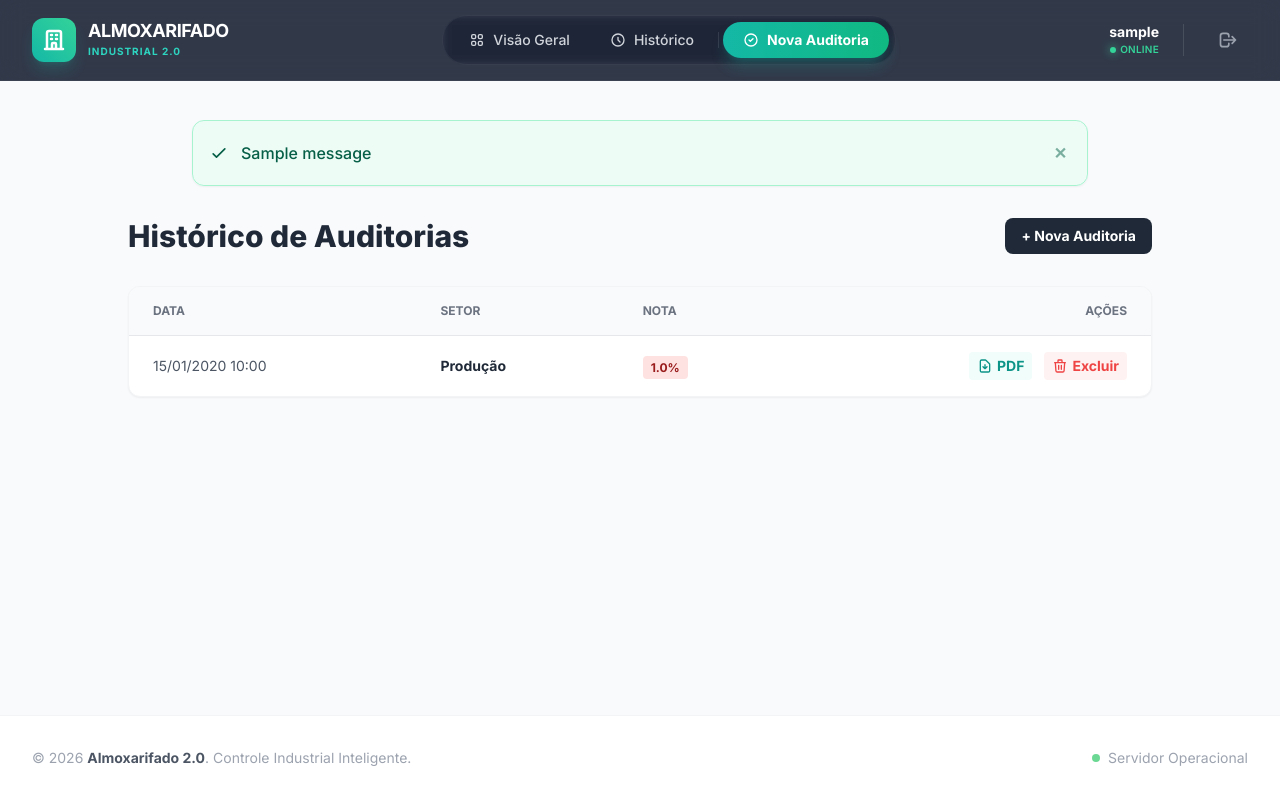
After one commit to pabloaugussto/controle-industrial-django, a Django app: page /5s/historico/ in a window 1280 px wide. The commit adds this page. Run offline with Django 5.2, Linux system fonts and the light colour scheme; a user stored in the database is signed in; tables that the repository leaves empty hold one stand-in row (values such as "Sample post"); one stand-in notice (Sample message) is shown; some libraries are stand-ins or nearby versions.

Commit message:
Feat: Adiciona histórico, geração de PDF e exclusão de auditorias

```diff
--- a/qualidade/urls.py
+++ b/qualidade/urls.py
@@ -6,5 +6,8 @@ app_name = 'qualidade'
 urlpatterns = [
     # Mantemos apenas a rota de criar auditoria
     path('auditoria/nova/', views.nova_auditoria, name='nova_auditoria'),
+    path('historico/', views.historico_auditorias, name='historico'),
+    path('pdf/<int:pk>/', views.gerar_pdf, name='gerar_pdf'),
+    path('excluir/<int:pk>/', views.deletar_auditoria, name='deletar_auditoria'),
 
 ]
--- a/qualidade/views.py
+++ b/qualidade/views.py
@@ -1,3 +1,9 @@
+from django.http import HttpResponse
+from django.template.loader import get_template
+from xhtml2pdf import pisa
+from django.contrib.staticfiles import finders
+import os
+from django.conf import settings
 from django.shortcuts import render, redirect, get_object_or_404
 from django.contrib.auth.decorators import login_required
 from django.contrib import messages
@@ -51,7 +57,7 @@ def nova_auditoria(request):
                 # 3. Calcula a nota final e exibe mensagem
                 nota = auditoria.calcular_nota()
                 messages.success(request, f"Auditoria finalizada! Nota do setor: {nota:.1f}%")
-                return redirect('qualidade:relatorios') # Ajustei para ir para relatórios, mas pode manter dashboard se preferir
+                return redirect('core:index') # Ajustei para ir para relatórios, mas pode manter dashboard se preferir
 
             except Exception as e:
                 messages.error(request, f"Erro ao salvar: {e}")
@@ -63,3 +69,44 @@ def nova_auditoria(request):
         'questoes': questoes
     }
     return render(request, 'qualidade/nova_auditoria.html', context)
+
+@login_required
+def historico_auditorias(request):
+    # Lista as auditorias da mais recente para a mais antiga
+    auditorias = Auditoria.objects.filter(usuario=request.user).order_by('-data')
+    return render(request, 'qualidade/historico.html', {'auditorias': auditorias})
+
+@login_required
+def gerar_pdf(request, pk):
+    # Busca a auditoria pelo ID (pk)
+    auditoria = Auditoria.objects.get(id=pk)
+
+    # Prepara o contexto (dados que vão pro PDF)
+    context = {'auditoria': auditoria}
+
+    # Carrega o template HTML do PDF
+    template_path = 'qualidade/pdf_template.html'
+    template = get_template(template_path)
+    html = template.render(context)
+
+    # Cria a resposta do Django como PDF
+    response = HttpResponse(content_type='application/pdf')
+    # Se quiser que baixe direto, mude 'inline' para 'attachment'
+    response['Content-Disposition'] = f'inline; filename="Auditoria_{auditoria.id}.pdf"'
+
+    # Gera o PDF
+    pisa_status = pisa.CreatePDF(html, dest=response)
+
+    if pisa_status.err:
+        return HttpResponse('Tivemos erros ao gerar o PDF <pre>' + html + '</pre>')
+    return response
+
+@login_required
+def deletar_auditoria(request, pk):
+    # Busca a auditoria apenas se ela pertencer ao usuário logado (segurança)
+    auditoria = get_object_or_404(Auditoria, pk=pk, usuario=request.user)
+
+    auditoria.delete()
+    messages.success(request, "Auditoria excluída com sucesso!")
+
+    return redirect('qualidade:historico')
--- a/templates/base.html
+++ b/templates/base.html
@@ -2,13 +2,16 @@
 <!DOCTYPE html>
 <html lang="pt-br">
   <head>
-    <meta charset="UTF-8">
-    <meta name="viewport" content="width=device-width, initial-scale=1.0">
+    <meta charset="UTF-8" />
+    <meta name="viewport" content="width=device-width, initial-scale=1.0" />
     <title>Almoxarifado 2.0</title>
 
-    <link rel="preconnect" href="https://fonts.googleapis.com">
-    <link rel="preconnect" href="https://fonts.gstatic.com" crossorigin>
-    <link href="https://fonts.googleapis.com/css2?family=Inter:wght@300;400;500;600;700;800&display=swap" rel="stylesheet">
+    <link rel="preconnect" href="https://fonts.googleapis.com" />
+    <link rel="preconnect" href="https://fonts.gstatic.com" crossorigin />
+    <link
+      href="https://fonts.googleapis.com/css2?family=Inter:wght@300;400;500;600;700;800&display=swap"
+      rel="stylesheet"
+    />
 
     <script src="https://cdn.tailwindcss.com"></script>
 
@@ -17,19 +20,19 @@
         theme: {
           extend: {
             fontFamily: {
-                        sans: ['Inter', 'sans-serif'],
+              sans: ["Inter", "sans-serif"],
             },
             colors: {
               industrial: {
-                            900: '#134e4a',
-                            800: '#115e59',
-                            600: '#0d9488',
-                            400: '#2dd4bf',
-                        }
-                    }
-                }
-            }
-        }
+                900: "#134e4a",
+                800: "#115e59",
+                600: "#0d9488",
+                400: "#2dd4bf",
+              },
+            },
+          },
+        },
+      };
     </script>
 
     <style>
@@ -39,51 +42,140 @@
         border-bottom: 1px solid rgba(255, 255, 255, 0.05);
       }
       @keyframes fadeIn {
-            from { opacity: 0; transform: translateY(-10px); }
-            to { opacity: 1; transform: translateY(0); }
+        from {
+          opacity: 0;
+          transform: translateY(-10px);
         }
-        .animate-enter { animation: fadeIn 0.4s ease-out; }
+        to {
+          opacity: 1;
+          transform: translateY(0);
+        }
+      }
+      .animate-enter {
+        animation: fadeIn 0.4s ease-out;
+      }
     </style>
   </head>
-<body class="bg-gray-50 min-h-screen flex flex-col font-sans text-slate-800 antialiased selection:bg-teal-500 selection:text-white">
-
+  <body
+    class="bg-gray-50 min-h-screen flex flex-col font-sans text-slate-800 antialiased selection:bg-teal-500 selection:text-white"
+  >
     <nav class="glass-nav fixed w-full z-50 transition-all duration-300">
       <div class="max-w-7xl mx-auto px-4 sm:px-6 lg:px-8">
         <div class="flex items-center justify-between h-20">
-
-                <a href="{% url 'core:index' %}" class="flex items-center gap-3 group">
-                    <div class="p-2.5 bg-gradient-to-tr from-teal-500 to-emerald-400 rounded-xl shadow-lg shadow-teal-500/20 group-hover:shadow-teal-500/40 transition-all duration-300 transform group-hover:scale-105">
-                        <svg class="w-6 h-6 text-white" fill="none" stroke="currentColor" viewBox="0 0 24 24"><path stroke-linecap="round" stroke-linejoin="round" stroke-width="2.5" d="M19 21V5a2 2 0 00-2-2H7a2 2 0 00-2 2v16m14 0h2m-2 0h-5m-9 0H3m2 0h5M9 7h1m-1 4h1m4-4h1m-1 4h1m-5 10v-5a1 1 0 011-1h2a1 1 0 011 1v5m-4 0h4"/></svg>
+          <a
+            href="{% url 'core:index' %}"
+            class="flex items-center gap-3 group"
+          >
+            <div
+              class="p-2.5 bg-gradient-to-tr from-teal-500 to-emerald-400 rounded-xl shadow-lg shadow-teal-500/20 group-hover:shadow-teal-500/40 transition-all duration-300 transform group-hover:scale-105"
+            >
+              <svg
+                class="w-6 h-6 text-white"
+                fill="none"
+                stroke="currentColor"
+                viewBox="0 0 24 24"
+              >
+                <path
+                  stroke-linecap="round"
+                  stroke-linejoin="round"
+                  stroke-width="2.5"
+                  d="M19 21V5a2 2 0 00-2-2H7a2 2 0 00-2 2v16m14 0h2m-2 0h-5m-9 0H3m2 0h5M9 7h1m-1 4h1m4-4h1m-1 4h1m-5 10v-5a1 1 0 011-1h2a1 1 0 011 1v5m-4 0h4"
+                />
+              </svg>
             </div>
             <div class="flex flex-col">
-                        <span class="text-white font-bold text-lg tracking-tight leading-none">ALMOXARIFADO</span>
-                        <span class="text-teal-400 text-[10px] font-bold tracking-widest uppercase mt-1">Industrial 2.0</span>
+              <span
+                class="text-white font-bold text-lg tracking-tight leading-none"
+                >ALMOXARIFADO</span
+              >
+              <span
+                class="text-teal-400 text-[10px] font-bold tracking-widest uppercase mt-1"
+                >Industrial 2.0</span
+              >
             </div>
           </a>
 
-                <div class="hidden md:flex items-center bg-white/5 rounded-full px-1.5 py-1.5 border border-white/5 backdrop-blur-sm">
+          <div
+            class="hidden md:flex items-center bg-white/5 rounded-full px-1.5 py-1.5 border border-white/5 backdrop-blur-sm"
+          >
+            <a
+              href="{% url 'core:index' %}"
+              class="flex items-center gap-2 px-5 py-2 rounded-full text-sm font-medium text-gray-300 hover:text-white hover:bg-white/10 transition-all duration-200"
+            >
+              <svg
+                class="w-4 h-4"
+                fill="none"
+                stroke="currentColor"
+                viewBox="0 0 24 24"
+              >
+                <path
+                  stroke-linecap="round"
+                  stroke-linejoin="round"
+                  stroke-width="2"
+                  d="M4 6a2 2 0 012-2h2a2 2 0 012 2v2a2 2 0 01-2 2H6a2 2 0 01-2-2V6zM14 6a2 2 0 012-2h2a2 2 0 012 2v2a2 2 0 01-2 2h-2a2 2 0 01-2-2V6zM4 16a2 2 0 012-2h2a2 2 0 012 2v2a2 2 0 01-2 2H6a2 2 0 01-2-2v-2zM14 16a2 2 0 012-2h2a2 2 0 012 2v2a2 2 0 01-2 2h-2a2 2 0 01-2-2v-2z"
+                />
+              </svg>
+              Visão Geral
+            </a>
 
-                    <a href="{% url 'core:index' %}" class="flex items-center gap-2 px-5 py-2 rounded-full text-sm font-medium text-gray-300 hover:text-white hover:bg-white/10 transition-all duration-200">
-                        <svg class="w-4 h-4" fill="none" stroke="currentColor" viewBox="0 0 24 24"><path stroke-linecap="round" stroke-linejoin="round" stroke-width="2" d="M4 6a2 2 0 012-2h2a2 2 0 012 2v2a2 2 0 01-2 2H6a2 2 0 01-2-2V6zM14 6a2 2 0 012-2h2a2 2 0 012 2v2a2 2 0 01-2 2h-2a2 2 0 01-2-2V6zM4 16a2 2 0 012-2h2a2 2 0 012 2v2a2 2 0 01-2 2H6a2 2 0 01-2-2v-2zM14 16a2 2 0 012-2h2a2 2 0 012 2v2a2 2 0 01-2 2h-2a2 2 0 01-2-2v-2z"/></svg>
-                        Visão Geral
+            <a
+              href="{% url 'qualidade:historico' %}"
+              class="flex items-center gap-2 px-5 py-2 rounded-full text-sm font-medium text-gray-300 hover:text-white hover:bg-white/10 transition-all duration-200"
+            >
+              <svg
+                class="w-4 h-4"
+                fill="none"
+                stroke="currentColor"
+                viewBox="0 0 24 24"
+              >
+                <path
+                  stroke-linecap="round"
+                  stroke-linejoin="round"
+                  stroke-width="2"
+                  d="M12 8v4l3 3m6-3a9 9 0 11-18 0 9 9 0 0118 0z"
+                />
+              </svg>
+              Histórico
             </a>
 
             <div class="w-px h-4 bg-white/10 mx-1"></div>
 
-                    <a href="{% url 'qualidade:nova_auditoria' %}" class="flex items-center gap-2 px-5 py-2 rounded-full text-sm font-bold text-white bg-gradient-to-r from-teal-500 to-emerald-500 shadow-lg shadow-teal-500/25 hover:shadow-teal-500/40 hover:scale-105 transition-all duration-300">
-                        <svg class="w-4 h-4" fill="none" stroke="currentColor" viewBox="0 0 24 24"><path stroke-linecap="round" stroke-linejoin="round" stroke-width="2" d="M9 12l2 2 4-4m6 2a9 9 0 11-18 0 9 9 0 0118 0z"/></svg>
+            <a
+              href="{% url 'qualidade:nova_auditoria' %}"
+              class="flex items-center gap-2 px-5 py-2 rounded-full text-sm font-bold text-white bg-gradient-to-r from-teal-500 to-emerald-500 shadow-lg shadow-teal-500/25 hover:shadow-teal-500/40 hover:scale-105 transition-all duration-300"
+            >
+              <svg
+                class="w-4 h-4"
+                fill="none"
+                stroke="currentColor"
+                viewBox="0 0 24 24"
+              >
+                <path
+                  stroke-linecap="round"
+                  stroke-linejoin="round"
+                  stroke-width="2"
+                  d="M9 12l2 2 4-4m6 2a9 9 0 11-18 0 9 9 0 0118 0z"
+                />
+              </svg>
               Nova Auditoria
             </a>
-
           </div>
 
           <div class="flex items-center gap-5">
             {% if user.is_authenticated %}
             <div class="text-right hidden sm:block">
-                            <p class="text-sm font-bold text-white leading-tight">{{ user.username }}</p>
+              <p class="text-sm font-bold text-white leading-tight">
+                {{ user.username }}
+              </p>
               <div class="flex items-center justify-end gap-1 mt-0.5">
-                                <span class="w-1.5 h-1.5 rounded-full bg-emerald-400 shadow-[0_0_8px_rgba(52,211,153,0.8)]"></span>
-                                <p class="text-[10px] text-emerald-400 font-semibold uppercase tracking-wide">Online</p>
+                <span
+                  class="w-1.5 h-1.5 rounded-full bg-emerald-400 shadow-[0_0_8px_rgba(52,211,153,0.8)]"
+                ></span>
+                <p
+                  class="text-[10px] text-emerald-400 font-semibold uppercase tracking-wide"
+                >
+                  Online
+                </p>
               </div>
             </div>
 
@@ -91,54 +183,121 @@
 
             <form action="{% url 'logout' %}" method="post">
               {% csrf_token %}
-                            <button type="submit" class="p-2.5 rounded-xl text-gray-400 hover:text-white hover:bg-white/10 transition-all duration-200 group" title="Sair">
-                                <svg class="w-5 h-5 transform group-hover:-translate-x-0.5 transition-transform" fill="none" stroke="currentColor" viewBox="0 0 24 24"><path stroke-linecap="round" stroke-linejoin="round" stroke-width="2" d="M17 16l4-4m0 0l-4-4m4 4H7m6 4v1a3 3 0 01-3 3H6a3 3 0 01-3-3V7a3 3 0 013-3h4a3 3 0 013 3v1"/></svg>
+              <button
+                type="submit"
+                class="p-2.5 rounded-xl text-gray-400 hover:text-white hover:bg-white/10 transition-all duration-200 group"
+                title="Sair"
+              >
+                <svg
+                  class="w-5 h-5 transform group-hover:-translate-x-0.5 transition-transform"
+                  fill="none"
+                  stroke="currentColor"
+                  viewBox="0 0 24 24"
+                >
+                  <path
+                    stroke-linecap="round"
+                    stroke-linejoin="round"
+                    stroke-width="2"
+                    d="M17 16l4-4m0 0l-4-4m4 4H7m6 4v1a3 3 0 01-3 3H6a3 3 0 01-3-3V7a3 3 0 013-3h4a3 3 0 013 3v1"
+                  />
+                </svg>
               </button>
             </form>
             {% else %}
-                        <a href="{% url 'login' %}" class="text-sm font-bold text-white hover:text-teal-400 transition-colors">Entrar</a>
+            <a
+              href="{% url 'login' %}"
+              class="text-sm font-bold text-white hover:text-teal-400 transition-colors"
+              >Entrar</a
+            >
             {% endif %}
           </div>
-
         </div>
       </div>
     </nav>
 
     <div class="h-20"></div>
 
-    <main class="flex-grow container mx-auto px-4 sm:px-6 lg:px-8 py-10 animate-enter">
-
+    <main
+      class="flex-grow container mx-auto px-4 sm:px-6 lg:px-8 py-10 animate-enter"
+    >
       {% if messages %}
       <div class="max-w-4xl mx-auto mb-8 space-y-3">
         {% for message in messages %}
-                    <div class="p-4 rounded-xl border backdrop-blur-sm shadow-sm flex items-center justify-between
-                        {% if message.tags == 'success' %} bg-emerald-50/80 border-emerald-200 text-emerald-800
-                        {% elif message.tags == 'error' %} bg-red-50/80 border-red-200 text-red-800
-                        {% else %} bg-blue-50/80 border-blue-200 text-blue-800 {% endif %}">
+        <div
+          class="p-4 rounded-xl border backdrop-blur-sm shadow-sm flex items-center justify-between {% if message.tags == 'success' %} bg-emerald-50/80 border-emerald-200 text-emerald-800 {% elif message.tags == 'error' %} bg-red-50/80 border-red-200 text-red-800 {% else %} bg-blue-50/80 border-blue-200 text-blue-800 {% endif %}"
+        >
           <div class="flex items-center gap-3 font-medium">
-                            {% if message.tags == 'success' %}✅{% elif message.tags == 'error' %}❌{% else %}ℹ️{% endif %}
-                            {{ message }}
+            {% if message.tags == 'success' %}
+            <svg
+              class="w-5 h-5"
+              fill="none"
+              stroke="currentColor"
+              viewBox="0 0 24 24"
+            >
+              <path
+                stroke-linecap="round"
+                stroke-linejoin="round"
+                stroke-width="2"
+                d="M5 13l4 4L19 7"
+              />
+            </svg>
+            {% elif message.tags == 'error' %}
+            <svg
+              class="w-5 h-5"
+              fill="none"
+              stroke="currentColor"
+              viewBox="0 0 24 24"
+            >
+              <path
+                stroke-linecap="round"
+                stroke-linejoin="round"
+                stroke-width="2"
+                d="M6 18L18 6M6 6l12 12"
+              />
+            </svg>
+            {% else %}
+            <svg
+              class="w-5 h-5"
+              fill="none"
+              stroke="currentColor"
+              viewBox="0 0 24 24"
+            >
+              <path
+                stroke-linecap="round"
+                stroke-linejoin="round"
+                stroke-width="2"
+                d="M13 16h-1v-4h-1m1-4h.01M21 12a9 9 0 11-18 0 9 9 0 0118 0z"
+              />
+            </svg>
+            {% endif %} {{ message }}
           </div>
-                        <button onclick="this.parentElement.remove()" class="opacity-50 hover:opacity-100">✕</button>
+
+          <button
+            onclick="this.parentElement.remove()"
+            class="opacity-50 hover:opacity-100 font-bold p-1"
+          >
+            ✕
+          </button>
         </div>
         {% endfor %}
       </div>
-        {% endif %}
-
-        {% block content %}
-        {% endblock %}
-
+      {% endif %} {% block content %} {% endblock %}
     </main>
 
     <footer class="bg-white border-t border-gray-100 mt-auto">
-        <div class="max-w-7xl mx-auto py-8 px-4 sm:px-6 lg:px-8 flex flex-col md:flex-row justify-between items-center gap-4 text-sm text-gray-400">
-            <p>&copy; {% now "Y" %} <span class="font-bold text-gray-600">Almoxarifado 2.0</span>. Controle Industrial Inteligente.</p>
+      <div
+        class="max-w-7xl mx-auto py-8 px-4 sm:px-6 lg:px-8 flex flex-col md:flex-row justify-between items-center gap-4 text-sm text-gray-400"
+      >
+        <p>
+          &copy; {% now "Y" %}
+          <span class="font-bold text-gray-600">Almoxarifado 2.0</span>.
+          Controle Industrial Inteligente.
+        </p>
         <div class="flex items-center gap-2">
           <span class="w-2 h-2 bg-green-500 rounded-full animate-pulse"></span>
           <span>Servidor Operacional</span>
         </div>
       </div>
     </footer>
-
   </body>
 </html>
--- /dev/null
+++ b/templates/qualidade/historico.html
@@ -0,0 +1,110 @@
+{% extends 'base.html' %} {% block content %}
+<div class="max-w-5xl mx-auto">
+  <div class="flex justify-between items-center mb-8">
+    <h2 class="text-3xl font-extrabold text-gray-800">
+      Histórico de Auditorias
+    </h2>
+    <a
+      href="{% url 'qualidade:nova_auditoria' %}"
+      class="bg-gray-800 text-white px-4 py-2 rounded-lg text-sm font-bold hover:bg-gray-900 transition"
+    >
+      + Nova Auditoria
+    </a>
+  </div>
+
+  <div
+    class="bg-white rounded-xl shadow-sm border border-gray-100 overflow-hidden"
+  >
+    <table class="w-full text-left">
+      <thead class="bg-gray-50 border-b border-gray-200">
+        <tr>
+          <th class="px-6 py-4 text-xs font-bold text-gray-500 uppercase">
+            Data
+          </th>
+          <th class="px-6 py-4 text-xs font-bold text-gray-500 uppercase">
+            Setor
+          </th>
+          <th class="px-6 py-4 text-xs font-bold text-gray-500 uppercase">
+            Nota
+          </th>
+          <th
+            class="px-6 py-4 text-xs font-bold text-gray-500 uppercase text-right"
+          >
+            Ações
+          </th>
+        </tr>
+      </thead>
+      <tbody class="divide-y divide-gray-100">
+        {% for aud in auditorias %}
+        <tr class="hover:bg-gray-50 transition">
+          <td class="px-6 py-4 text-sm text-gray-600">
+            {{ aud.data|date:"d/m/Y H:i" }}
+          </td>
+          <td class="px-6 py-4 text-sm font-bold text-gray-800">
+            {{ aud.get_setor_display }}
+          </td>
+          <td class="px-6 py-4">
+            <span
+              class="px-2 py-1 rounded text-xs font-bold {% if aud.nota_final >= 80 %}bg-green-100 text-green-800 {% elif aud.nota_final >= 50 %}bg-yellow-100 text-yellow-800 {% else %}bg-red-100 text-red-800{% endif %}"
+            >
+              {{ aud.nota_final|floatformat:1 }}%
+            </span>
+          </td>
+          <td class="px-6 py-4 text-right">
+            <div class="flex items-center justify-end gap-3">
+              <a
+                href="{% url 'qualidade:gerar_pdf' aud.id %}"
+                target="_blank"
+                class="text-teal-600 hover:text-teal-800 font-bold text-sm flex items-center gap-1 bg-teal-50 px-2 py-1 rounded hover:bg-teal-100 transition"
+              >
+                <svg
+                  class="w-4 h-4"
+                  fill="none"
+                  stroke="currentColor"
+                  viewBox="0 0 24 24"
+                >
+                  <path
+                    stroke-linecap="round"
+                    stroke-linejoin="round"
+                    stroke-width="2"
+                    d="M12 10v6m0 0l-3-3m3 3l3-3m2 8H7a2 2 0 01-2-2V5a2 2 0 012-2h5.586a1 1 0 01.707.293l5.414 5.414a1 1 0 01.293.707V19a2 2 0 01-2 2z"
+                  />
+                </svg>
+                PDF
+              </a>
+
+              <a
+                href="{% url 'qualidade:deletar_auditoria' aud.id %}"
+                class="text-red-500 hover:text-red-700 font-bold text-sm flex items-center gap-1 bg-red-50 px-2 py-1 rounded hover:bg-red-100 transition"
+                onclick="return confirm('Tem certeza que deseja excluir esta auditoria permanentemente?');"
+              >
+                <svg
+                  class="w-4 h-4"
+                  fill="none"
+                  stroke="currentColor"
+                  viewBox="0 0 24 24"
+                >
+                  <path
+                    stroke-linecap="round"
+                    stroke-linejoin="round"
+                    stroke-width="2"
+                    d="M19 7l-.867 12.142A2 2 0 0116.138 21H7.862a2 2 0 01-1.995-1.858L5 7m5 4v6m4-6v6m1-10V4a1 1 0 00-1-1h-4a1 1 0 00-1 1v3M4 7h16"
+                  />
+                </svg>
+                Excluir
+              </a>
+            </div>
+          </td>
+        </tr>
+        {% empty %}
+        <tr>
+          <td colspan="4" class="px-6 py-8 text-center text-gray-500">
+            Nenhuma auditoria realizada ainda.
+          </td>
+        </tr>
+        {% endfor %}
+      </tbody>
+    </table>
+  </div>
+</div>
+{% endblock %}
```
Also changed, not shown: templates/qualidade/pdf_template.html (added, +78 -0 lines). Lines whose indentation alone changed are shown as unchanged.
